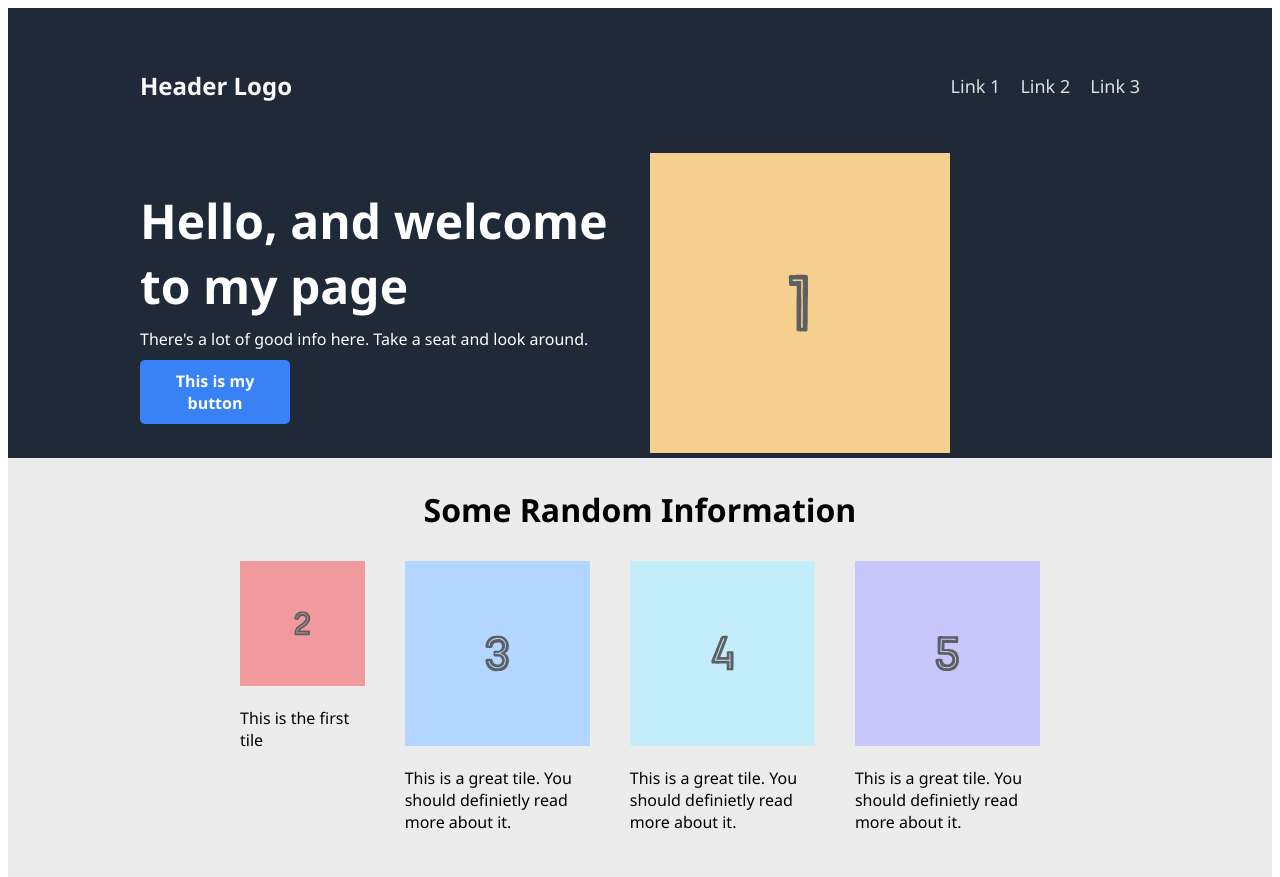
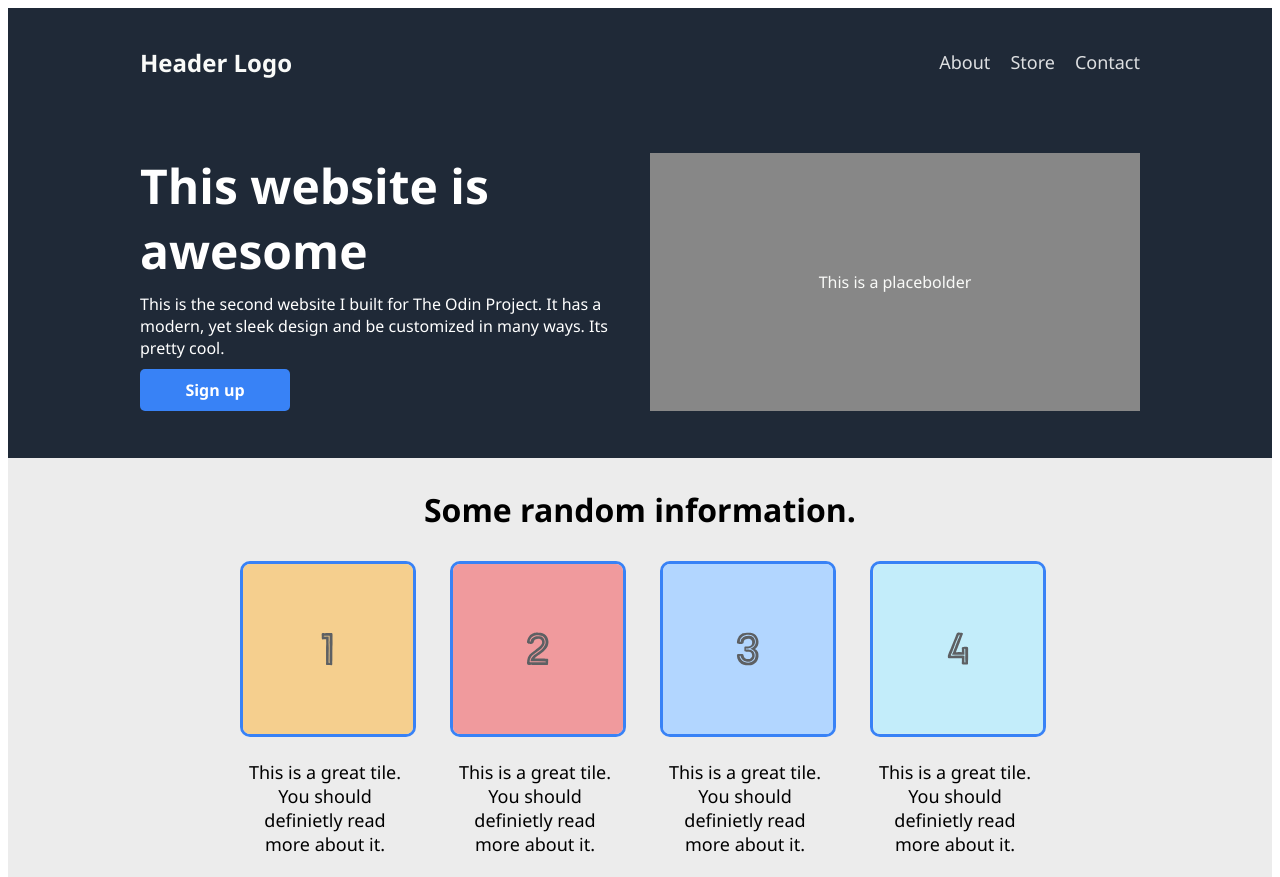
Before and after one commit to stewhel/odin-dashboard, a plain HTML site: page index.html in a window 1280 px wide. Shown: the top 877 px of the page. Drawn offline with Linux system fonts and the light colour scheme.

Commit message:
Update index.html for new formatting

```diff
--- a/index.html
+++ b/index.html
@@ -15,49 +15,51 @@
                 Header Logo
             </div>
             <div class="links">
-                <a href="4">Link 1</a>
-                <a href="4">Link 2</a>
-                <a href="4">Link 3</a>
+                <a href="4">About</a>
+                <a href="4">Store</a>
+                <a href="4">Contact</a>
             </div>
         </div>
 
-        <div class="content">
-            <div class="intro">
-                <h1> Hello, and welcome to my page</h1>
-                <p>There's a lot of good info here. Take a seat and look around. </p>
-                <button> This is my button</button>
-            </div>
-            <div class="intro-img">
-                <img src="img/one.svg">
+        <div class="container1">
+            <div class="content">
+                <div class="intro">
+                    <h1> This website is awesome</h1>
+                    <p>This is the second website I built for The Odin Project. It has a modern, yet sleek design and be customized in many ways. Its pretty cool.  </p>
+                    <button> Sign up</button>
+                </div>
+                <div class="intro-img">
+                    <div class="top-img"> This is a placebolder</div>
+                </div>
             </div>
         </div>
+
     </div>
 
     <div class="section2">
         <div class="info">
-            Some Random Information
+            Some random information.
         </div>
-
-        <div class="tile-container">
             <div class="tiles">
-                <div class="tile1">
-                    <img src="/img/two.svg">
-                    <p> This is the first tile</p>
-                </div>
-                <div class="tile2">
-                    <img src="/img/three.svg">
+                <div class="tile">
+                    <img src="/img/one.svg" class="tile-img" alt="Tile 1">
                     <p> This is a great tile. You should definietly read more about it.</p>
                 </div>
-                <div class="tile3">
-                    <img src="/img/four.svg">
+                <div class="tile">
+                    <img src="/img/two.svg" class="tile-img" alt="Tile 2">
                     <p> This is a great tile. You should definietly read more about it.</p>
                 </div>
-                <div class="tile4">
-                    <img src="img/five.svg">
+                <div class="tile">
+                    <img src="/img/three.svg"  class="tile-img" alt="Tile 3">
+                    <p> This is a great tile. You should definietly read more about it.</p>
+                </div>
+                <div class="tile">
+                    <img src="img/four.svg"  class="tile-img" alt="Tile 4">
                     <p> This is a great tile. You should definietly read more about it.</p>
                 </div>
             </div>
-        </div>
+
+
     </div>
 
     <div class="section3">
@@ -84,12 +86,11 @@
                         <button class="signup">Sign Up</button>
                     </div>
                 </div>
-
             </div>
         </div>
 
         <div class="footer">
-            Copywright Stephen Howell 2022
+            Copywright © Stephen 2022
         </div>
     </div>
 
```
